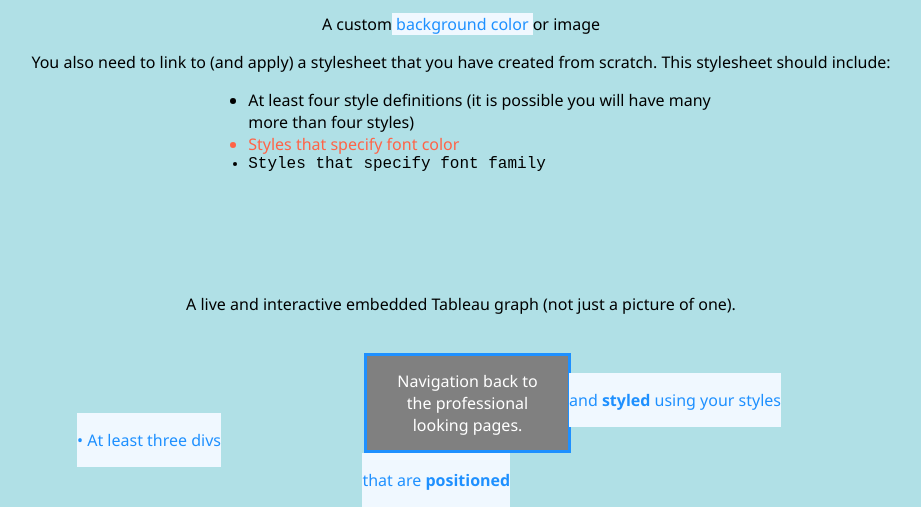
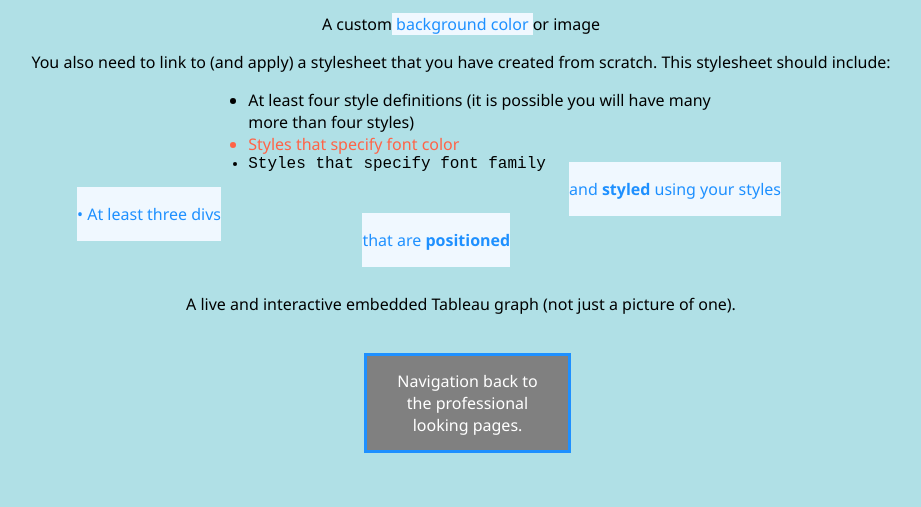
Before and after one commit to hyrumjackson/darthvader, a plain HTML site: page new.html in a window 1280 px wide. Shown: the part 1187-1694 px from the top of the page, without its empty margins (179-1100 px from the left). After the commit the page ends 1648 px from the top, so only its background shows below. Drawn offline with Linux system fonts and the light colour scheme.

Commit message:
Update new.css

```diff
--- a/assets/css/new.css
+++ b/assets/css/new.css
@@ -76,16 +76,16 @@ div.tableauPlaceholder {
 }
 
 .one {
-    top: 200%;
+    margin-top: -7%;
     left: 20%;
 }
 
 .two {
-    top: 205%;
+    margin-top: -5%;
     left: 42.3%;
 }
 
 .three {
-    top: 195%;
+    margin-top: -9%;
     right: 25%;
 }
```
